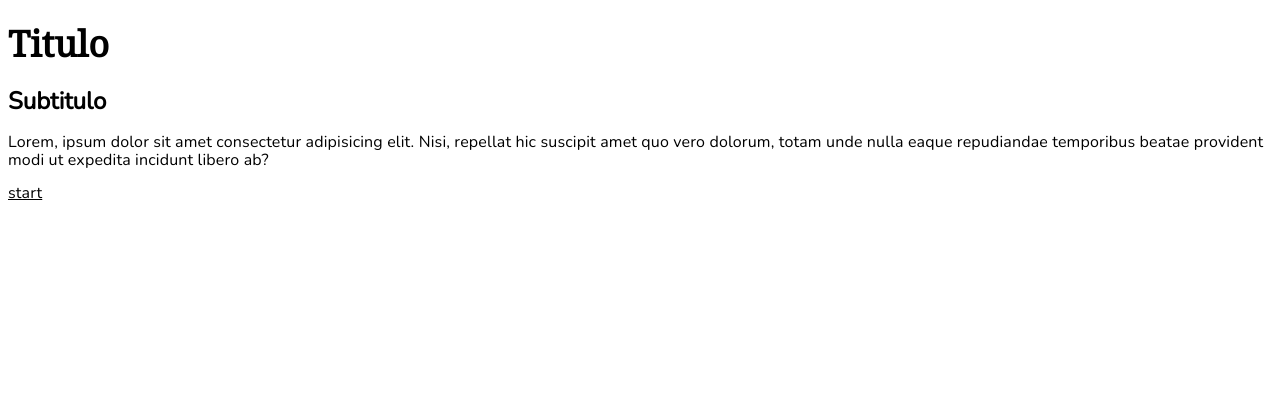
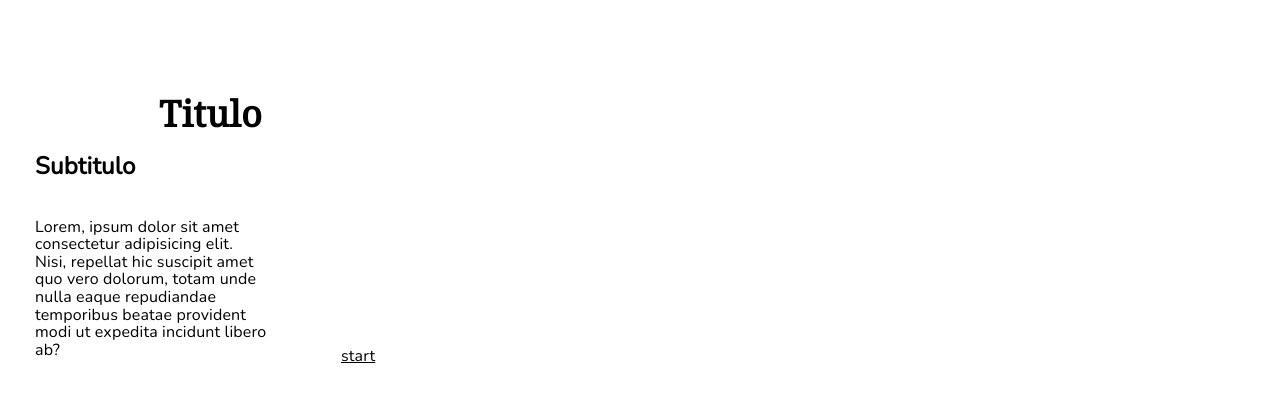
Before and after one commit to francoo-trainer/rulea-bootcamp-questionary, a plain HTML site: page index.html in a window 1280 px wide. Drawn offline with Linux system fonts and the light colour scheme; files whose address does not match are found by name.

Commit message:
css homepage, styles are added on homepage

```diff
--- a/index.html
+++ b/index.html
@@ -7,7 +7,7 @@
 
     <link rel="stylesheet" href="css/typography.css" />
     <link rel="stylesheet" href="css/global-style.css" />
-    <link rel="stylesheet" href="css/homepage1.css" />
+    <link rel="stylesheet" href="css/homepage.css" />
     <title>Homepage Rulea</title>
   </head>
 
```
